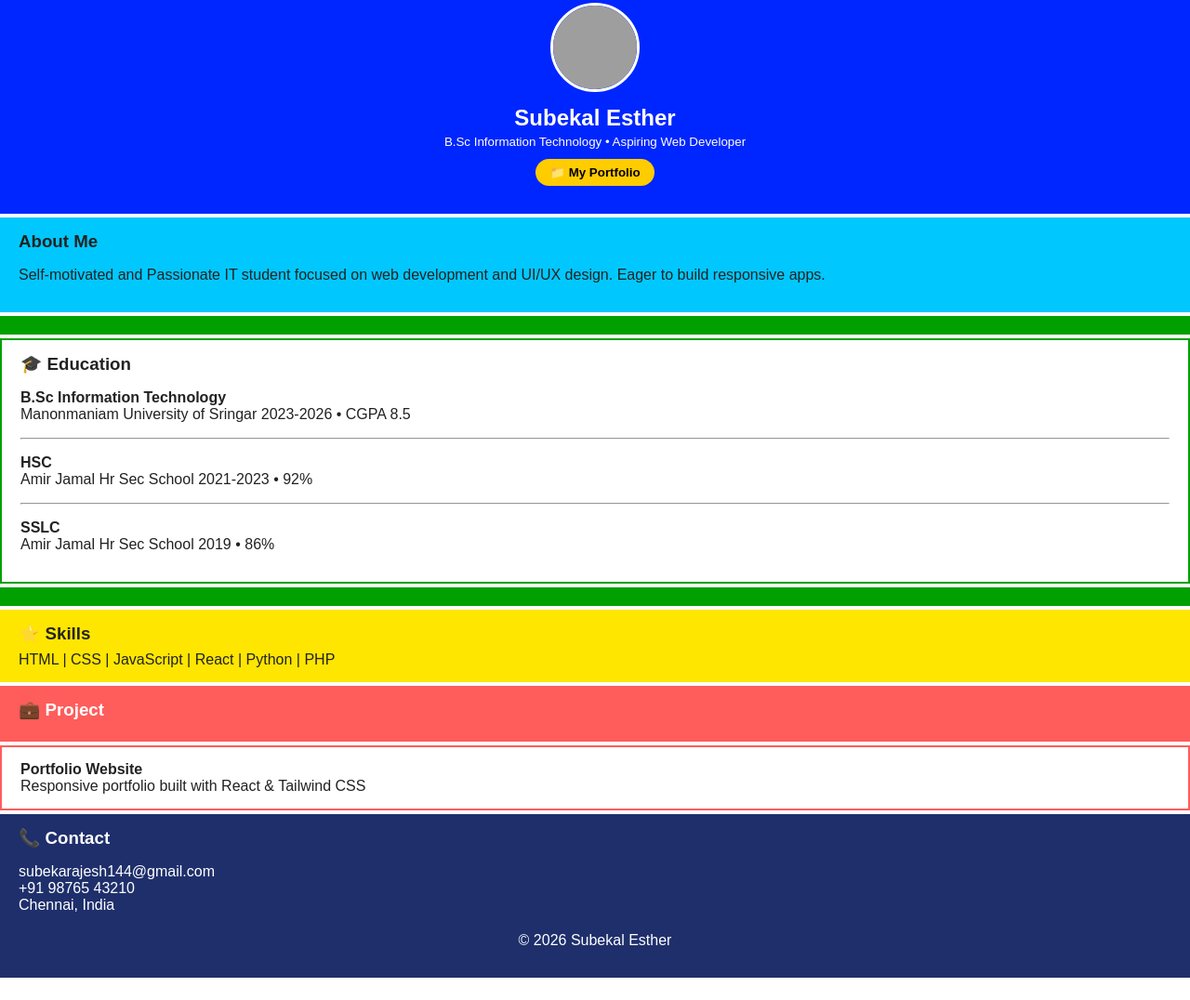
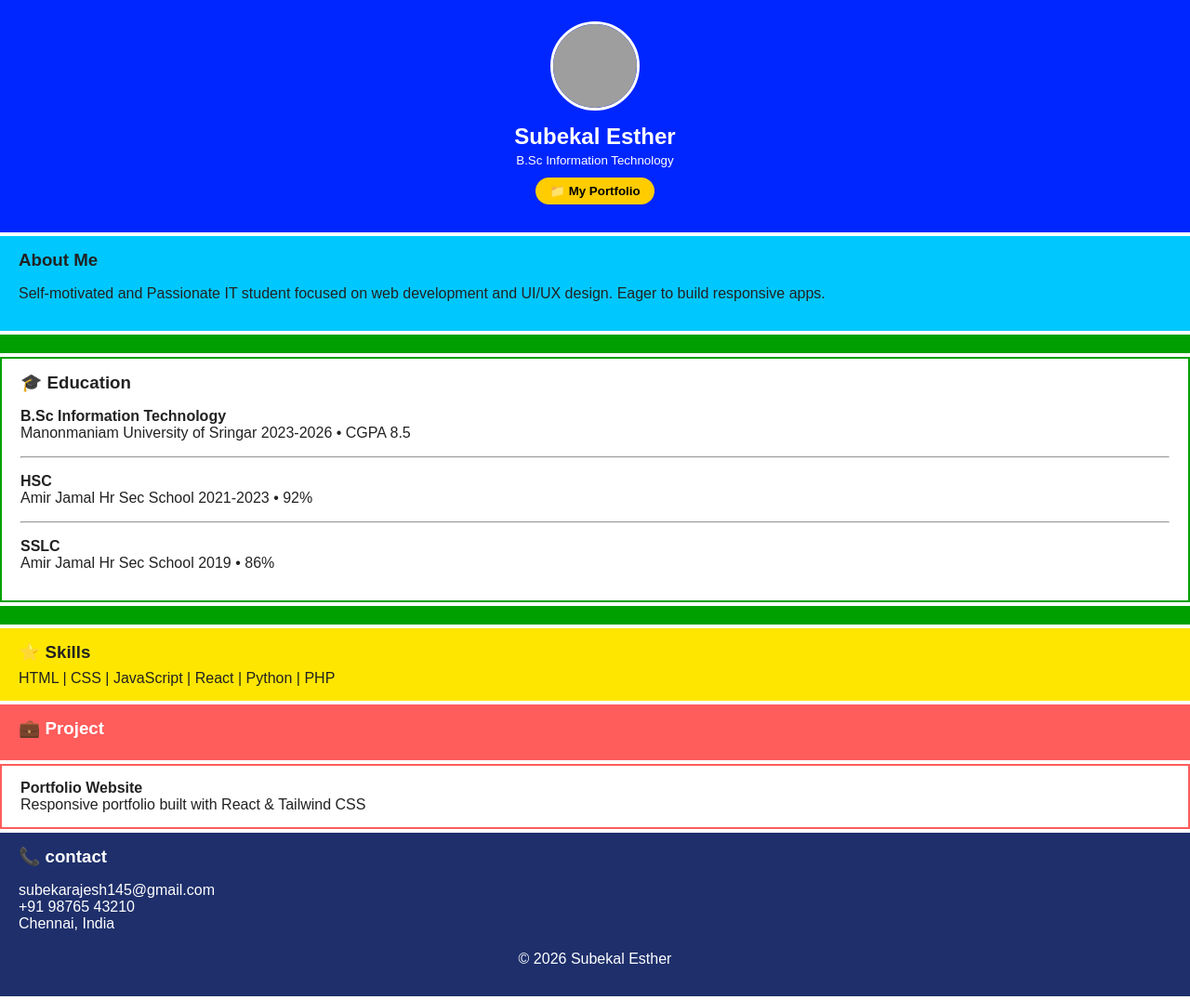
Before and after one commit to subekarajesh145/protfolio_1, a plain HTML site: page index.html in a window 1280 px wide. Shown: the part 27-1103 px from the top of the page at 93% size. Drawn offline with Linux system fonts and the light colour scheme; grey boxes are pictures that could not be loaded.

Commit message:
Add image and update contact details in index.html
Updated contact information and added an image to the header.

```diff
--- a/index.html
+++ b/index.html
@@ -1,6 +1,7 @@
 <!DOCTYPE html>
 <html>
 <head>
+  <img src="img">
 <title>Subekal Esther Portfolio</title>
 <meta name="viewport" content="width=device-width, initial-scale=1.0">
 <style>
@@ -24,7 +25,7 @@ h3{margin:0 0 8px 0;}
 <div class="top">
 <img src="https://i.imgur.com/8Km9tLL.jpg" alt="Subekal">
 <h2 style="margin:10px 0 2px 0;">Subekal Esther</h2>
-<small>B.Sc Information Technology • Aspiring Web Developer</small><br>
+<small>B.Sc Information Technology</small><br>
 <button class="mybtn">📁 My Portfolio</button>
 </div>
 
@@ -55,8 +56,9 @@ h3{margin:0 0 8px 0;}
 </div>
 
 <div class="bar dark">
-<h3>📞 Contact</h3>
-<p>subekarajesh144@gmail.com<br>+91 98765 43210<br>Chennai, India</p>
+<h3>📞 contact
+</h3>
+<p>subekarajesh145@gmail.com<br>+91 98765 43210<br>Chennai, India</p>
 <p style="text-align:center;margin-top:20px;">© 2026 Subekal Esther</p>
 </div>
 
```
